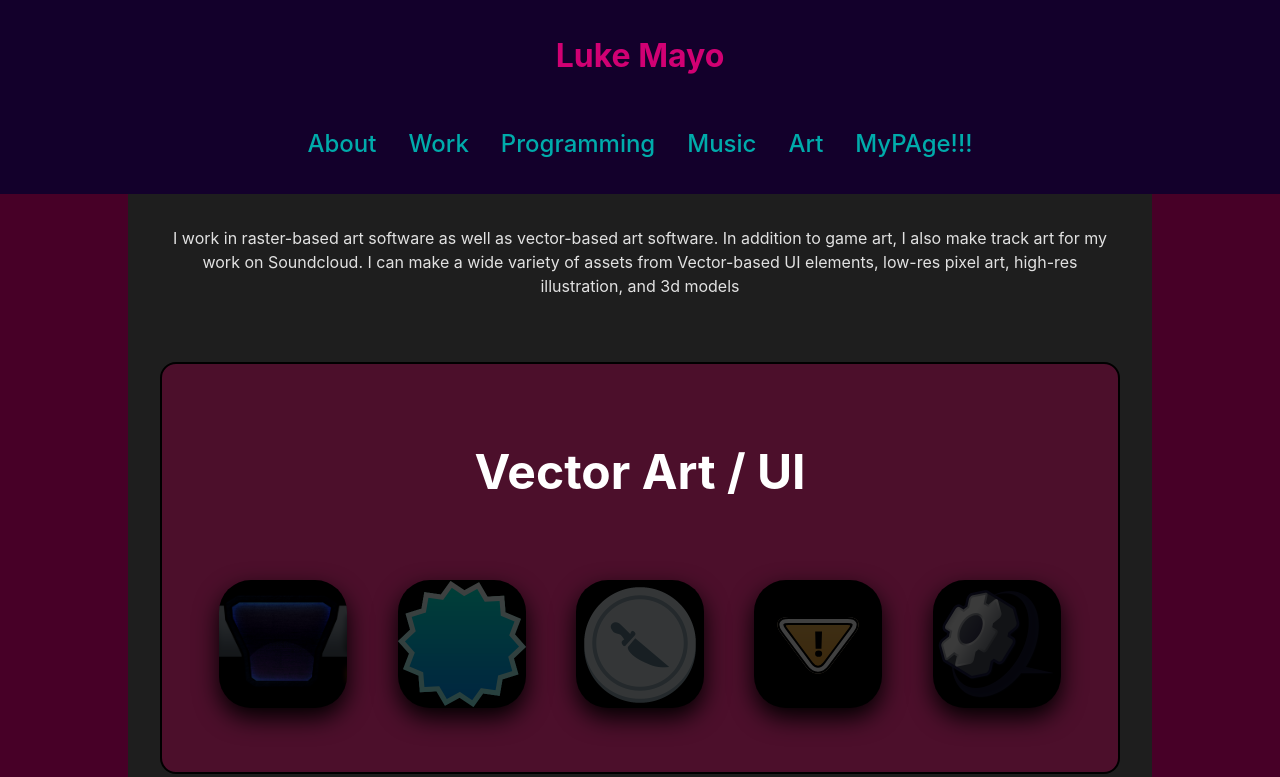
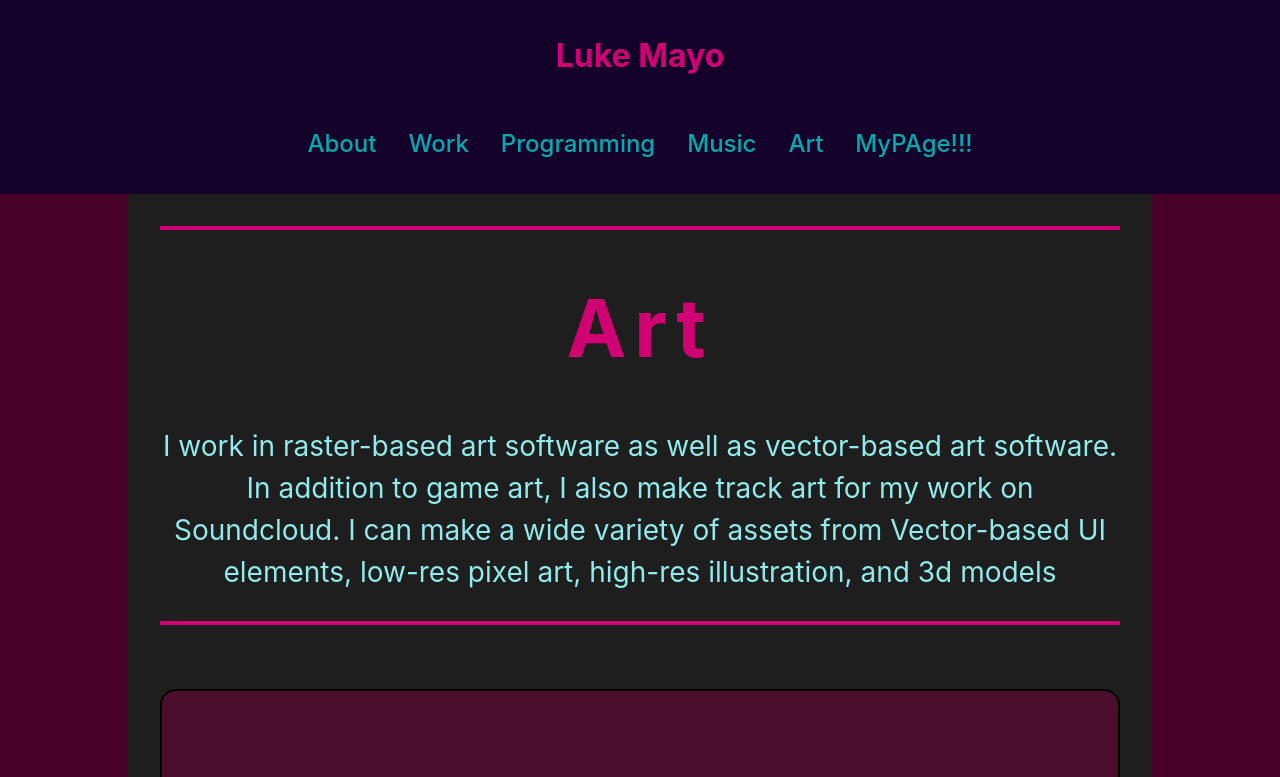
Before and after one commit to meistermayo/portfolio-site, a React (Vite) app in the folder portfolio-site/: page /Art in a window 1280 px wide. Shown: the top 777 px of the page. Built offline with nearby package versions, Linux system fonts and the light colour scheme.

Commit message:
Added Line
ended up making a generic PageHeader to use in all pages

```diff
--- /dev/null
+++ b/portfolio-site/src/components/Line.tsx
@@ -0,0 +1,8 @@
+import "./style/Line.css"
+
+export default function() {
+    return (
+        <div className="line">
+        </div>
+    )
+}
--- /dev/null
+++ b/portfolio-site/src/components/PageHeader.tsx
@@ -0,0 +1,19 @@
+import Line from "../components/Line"
+
+interface Props {
+    title:string,
+    children:React.ReactNode,
+}
+
+export default function({title, children}: Props){
+    return (
+        <>
+        <Line/>
+        <h1>{title}</h1>
+        <p>
+            {children}
+        </p>
+        <Line/>
+        </>
+    );
+}
--- /dev/null
+++ b/portfolio-site/src/components/style/Line.css
@@ -0,0 +1,6 @@
+
+.line {
+    background-color: rgb(209, 0, 115);
+    width: 100%;
+    height: 4px;
+}
--- a/portfolio-site/src/pages/Art.tsx
+++ b/portfolio-site/src/pages/Art.tsx
@@ -2,6 +2,8 @@ import { createContext, useState } from "react"
 import ArtTray from "../components/ArtTray"
 import "./style/Art.css"
 import ArtModal from "../components/ArtModal";
+
+import PageHeader from "../components/PageHeader"
 
 interface ArtContext {
     onClick: (i:string) => void,
@@ -22,12 +24,12 @@ export default function Art() {
     console.log(img);
     return (
         <>
-            <div>
+            <PageHeader title="Art">
                 I work in raster-based art software as well as vector-based art software.
                 In addition to game art, I also make track art for my work on Soundcloud.
                 I can make a wide variety of assets from Vector-based UI elements, low-res pixel art,
                 high-res illustration, and 3d models
-            </div>
+            </PageHeader>
 
             <div className="trayContainer">
                 <ArtContext.Provider value={{onClick: onClick}}>
--- a/portfolio-site/src/pages/Music.tsx
+++ b/portfolio-site/src/pages/Music.tsx
@@ -1,20 +1,25 @@
 import SoundcloudCard from "../components/SoundcloudCard"
 import SoundcloudPlaylistCard from "../components/SoundcloudPlaylistCard"
+import PageHeader from "../components/PageHeader"
+
 import "./style/Music.css"
 
 export default function Music(){
     return (
         <div>
-            <div>
+            <PageHeader title="Bass Music">
                 I love making music from all sides. I do composition, sound design, and mixing and mastering on the music I make.
                 Recently I've been making various flavors of EDM heavily focusing on sound design, making novel bass sounds.
                 I've made lots of music of various genres. I've made orchestral tracks, lofi, chiptunes, and various flavors of EDM.
-            </div>
-                <h1>Bass Music</h1>
+            </PageHeader>
+
+            <div style={{paddingTop: 32, paddingBottom:32}}>
+
                 <div className="musicContainer">
                     <SoundcloudCard track_id="1743224562"/>
                     <SoundcloudCard track_id="1683545013"/>
                 </div>
+
                 <SoundcloudPlaylistCard playlist_id="1658762536"/>
                 <h1>Orchestral/Cinematic Music</h1>
                 <SoundcloudPlaylistCard playlist_id="1682587152"/>
@@ -23,5 +28,6 @@ export default function Music(){
                 <h1>Chiptune</h1>
                 <SoundcloudPlaylistCard playlist_id="1107505642"/>
             </div>
+        </div>
     )
 }
--- a/portfolio-site/src/pages/Programming.tsx
+++ b/portfolio-site/src/pages/Programming.tsx
@@ -1,16 +1,16 @@
 import WorkCard from "../components/WorkCard"
 import "./style/Programming.css"
+import PageHeader from "../components/PageHeader"
 
 export default function Programming() {
     const displayGameEngine = false;
 
     return (
         <>
-        <h1>Programming</h1>
-        <p>
-        I work in C++ and C#. Included below are a collection of coursework and personal projects in Unity and raw C++.
-        Included in this collection are gameplay oriented projects as well as engine-level tools.
-        </p>
+        <PageHeader title="Programming">
+            I work in C++ and C#. Included below are a collection of coursework and personal projects in Unity and raw C++.
+            Included in this collection are gameplay oriented projects as well as engine-level tools.
+        </PageHeader>
 
         <WorkCard title={"Senior Project"} img={"POC.png"} link={"//depaulgames.cdm.depaul.edu/pillars-of-creation/"} desc={"Pillars of Creation is a real-time online trading card game, developed with C# in Unity. I handled a lot of the coding for this project as well as visual and gameplay design. "}/>
         <WorkCard title={"Github"} img={"BoardMeshModuleSquare_PNG.png"} link={"//github.com/meistermayo"} desc={"Building Unity modules for gameplay features and workflow improvements. Features editor extension work."}/>
--- a/portfolio-site/src/pages/Work.tsx
+++ b/portfolio-site/src/pages/Work.tsx
@@ -1,8 +1,13 @@
 import WorkCard from "../components/WorkCard";
+import PageHeader from "../components/PageHeader"
 
 export default function Work() {
     return (
         <div>
+            <PageHeader title="Work">
+                I've worked with Chicago indies!
+            </PageHeader>
+
             <WorkCard img={"disbelief.png"} title={"Programmer I"} link={"//disbelief.com/"} desc={"Solved close-to-the-wire graphics issues on Minecraft's RenderDragon release and nativized UE4 Blueprints for an upcoming VR game, improving editor load times."}/>
             <WorkCard img={"roblox.png"} title={"Gameplay Engineer"} link={"//roblox.com/games/5611648039/Murder-Party"} desc={"Collaborated with a fully-remote game development team for the Roblox platform. Fully owned features from concept to completion, achieving top-of-the-platform retention on a self-led project."}/>
             <WorkCard img={"somasim.jpg"} title={"UI Programmer"} link={"//store.steampowered.com/app/1386780/City_of_Gangsters/"} desc={"Provided UI support for prohibition-era strategy game City of Gangsters. Maintained and updated existing UI Prefabs and Scripts. Implemented new ones for use throughout the game, following specifications."}/>
```
Lines whose indentation alone changed are shown as unchanged.
